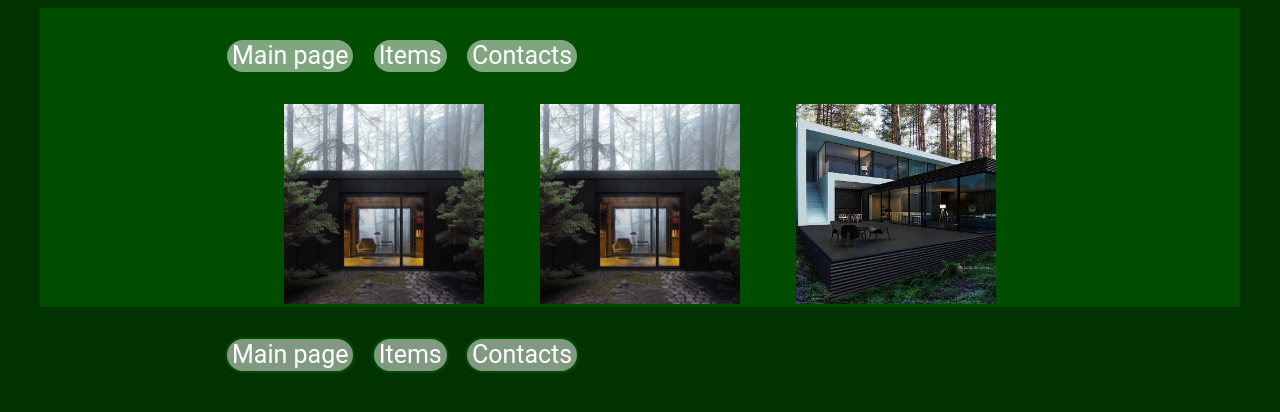
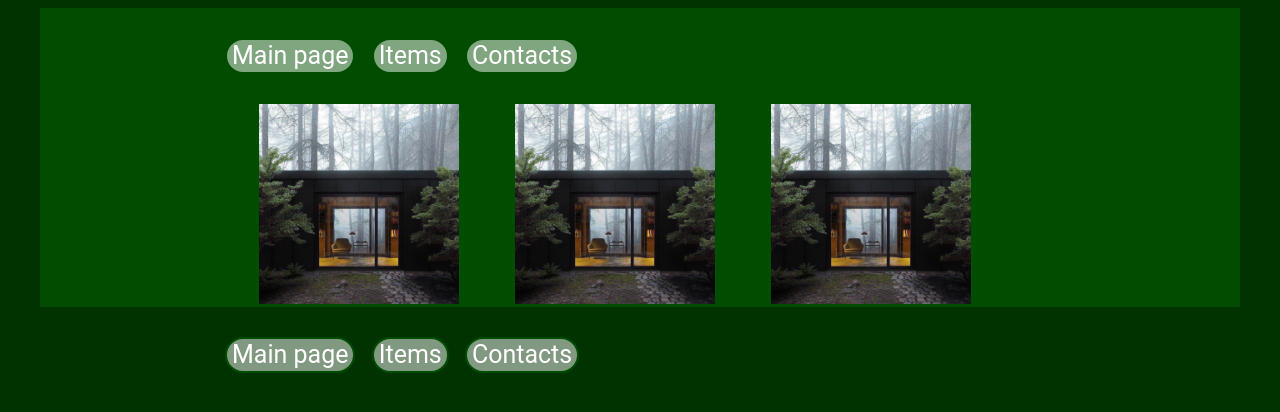
Before and after one commit to HannaMay/OOP_labs, a plain HTML site: page test web/index.html in a window 1280 px wide. Drawn offline with Linux system fonts and the light colour scheme.

Commit message:
test conflict_2

```diff
--- a/test web/index.html
+++ b/test web/index.html
@@ -27,7 +27,7 @@
       <div class="img">
         <img class="img_1" src="img/house.jpg" alt="house" width="200px" height="200px">
         <img class="img_1" src="img/house.jpg" alt="house" width="200px" height="200px">
-        <img class="img_2" src="img/house_1.jpg" alt="house" width="200px" height="200px">
+        <img class="img_1" src="img/house.jpg" alt="house" width="200px" height="200px">
       </div>
     </main>
     <footer class="footer">
```
